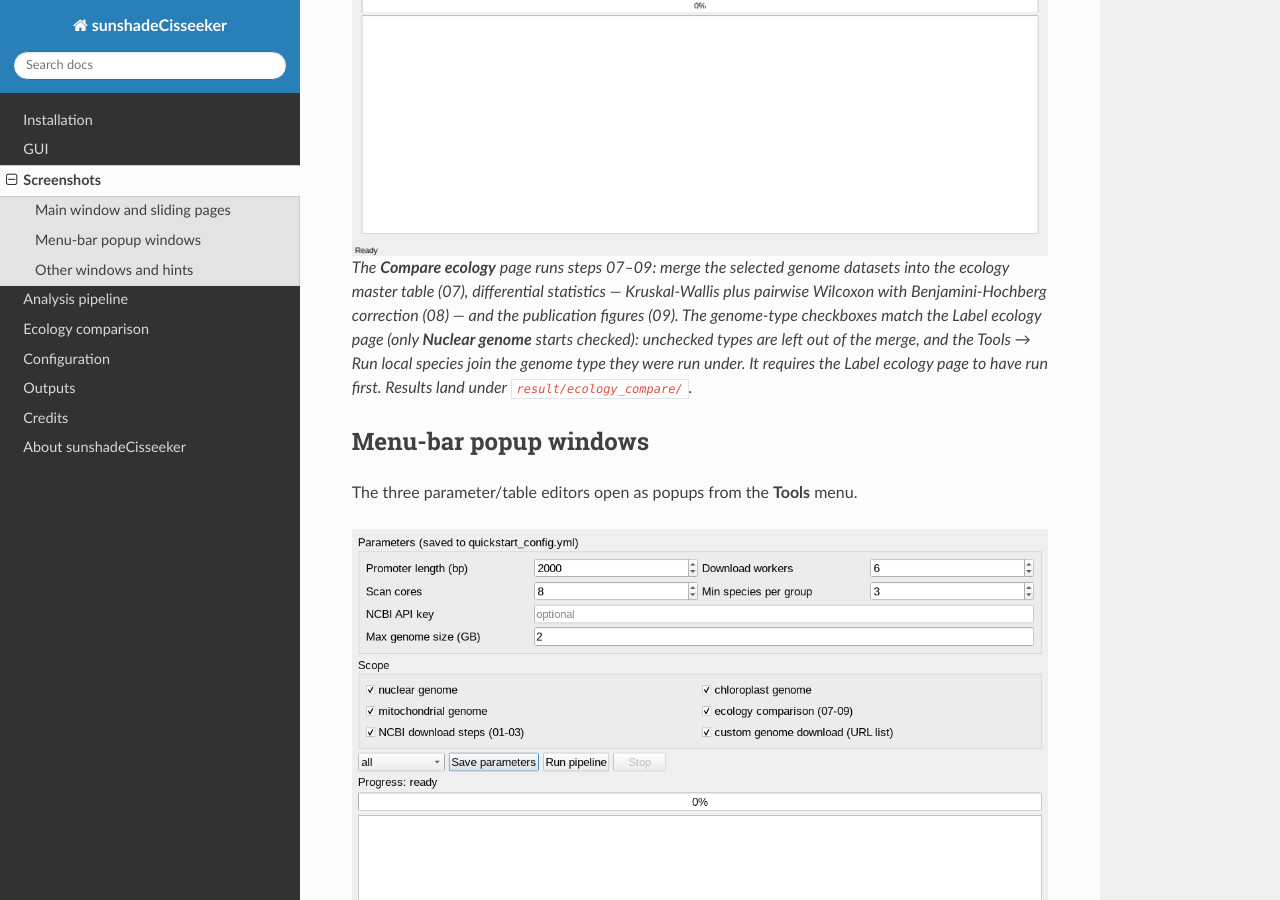
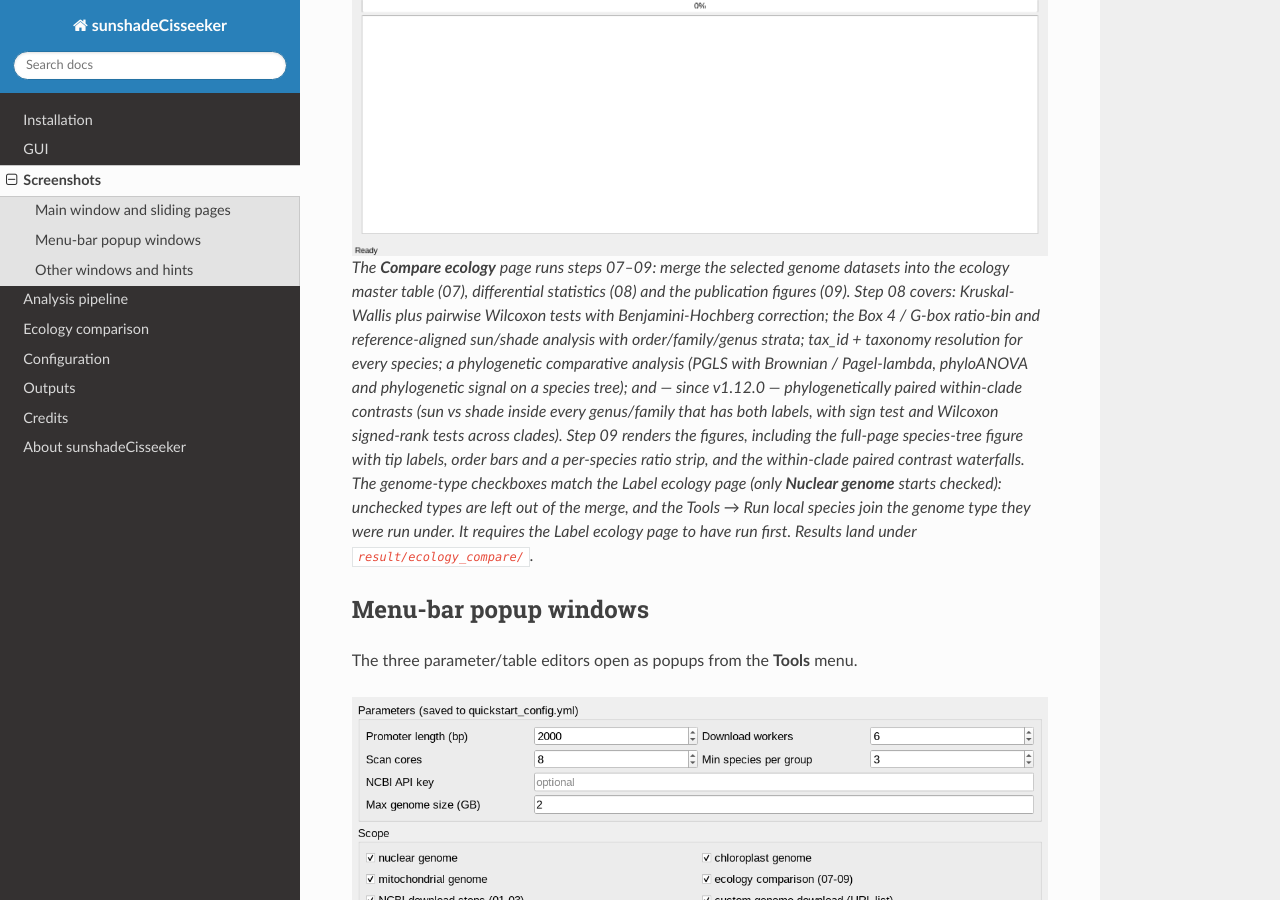
Before and after one commit to chenzhr23/sunshadeCisseeker-docs, a Sphinx documentation site: the page built from docs/content/Screenshots.rst, in a window 1280 px wide and 900 px high, scrolled down 3642 px. Built offline with Sphinx 7.4.7 and the Read the Docs theme 3.1.0, drawn with Linux system fonts in a browser that asks for light colours.

Commit message:
docs: v1.12.0 phylogenetic comparative analysis (PGLS / phyloANOVA)

```diff
--- a/docs/content/Screenshots.rst
+++ b/docs/content/Screenshots.rst
@@ -72,9 +72,19 @@ editors and the remaining functions.
    :width: 1360
 
    The **Compare ecology** page runs steps 07–09: merge the selected genome
-   datasets into the ecology master table (07), differential statistics —
-   Kruskal-Wallis plus pairwise Wilcoxon with Benjamini-Hochberg correction
-   (08) — and the publication figures (09). The genome-type checkboxes
+   datasets into the ecology master table (07), differential statistics (08)
+   and the publication figures (09). Step 08 covers: Kruskal-Wallis plus
+   pairwise Wilcoxon tests with Benjamini-Hochberg correction; the Box 4 /
+   G-box ratio-bin and reference-aligned sun/shade analysis with
+   order/family/genus strata; tax_id + taxonomy resolution for every
+   species; a phylogenetic comparative analysis (PGLS with Brownian /
+   Pagel-lambda, phyloANOVA and phylogenetic signal on a species tree); and
+   — since v1.12.0 — phylogenetically paired within-clade contrasts (sun
+   vs shade inside every genus/family that has both labels, with sign test
+   and Wilcoxon signed-rank tests across clades). Step 09 renders the
+   figures, including the full-page species-tree figure with tip labels,
+   order bars and a per-species ratio strip, and the within-clade paired
+   contrast waterfalls. The genome-type checkboxes
    match the Label ecology page (only **Nuclear genome** starts checked):
    unchecked types are left out of the merge, and the Tools → Run local
    species join the genome type they were run under.
```
Also changed, not shown: docs/content/Configuration.rst (+6 -1 lines).
